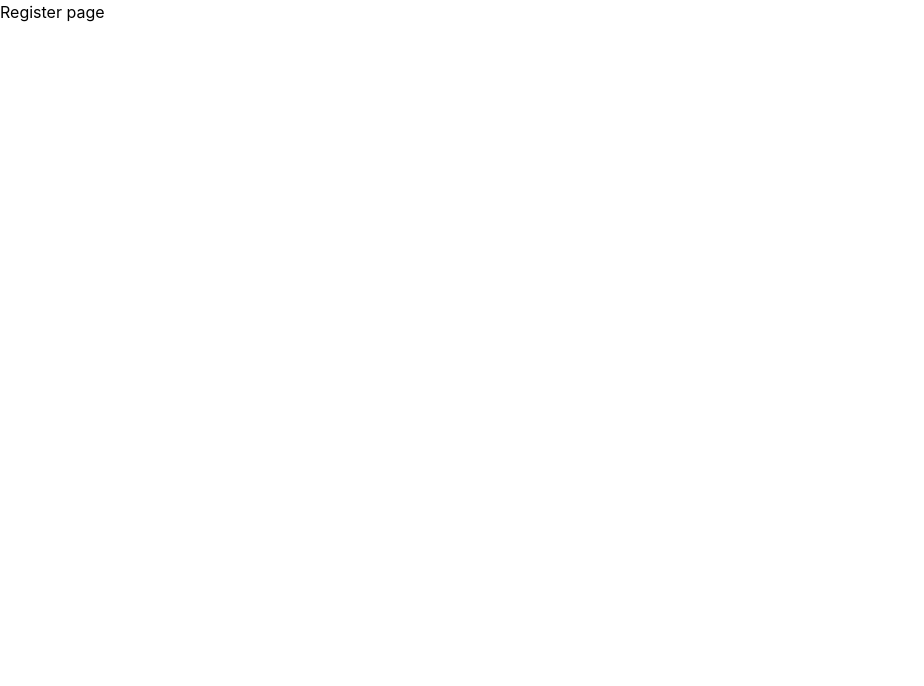
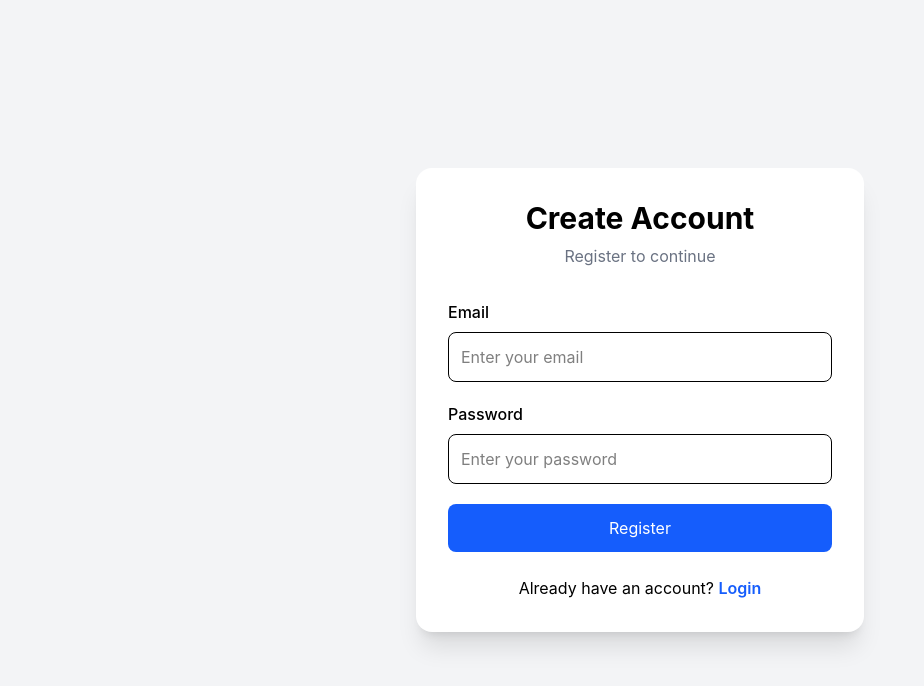
Before and after one commit to kotharirohit05-commits/mern-learning, a React (Vite) app: page /register in a window 1280 px wide. Shown: the top 686 px of the page, without its empty margins (0-924 px from the left). Built offline with nearby package versions, Linux system fonts and the light colour scheme.

Commit message:
Update API URL for production

```diff
--- a/package.json
+++ b/package.json
@@ -15,6 +15,7 @@
     "react": "^19.2.7",
     "react-dom": "^19.2.7",
     "react-router-dom": "^7.18.1",
+    "react-toastify": "^11.1.0",
     "tailwindcss": "^4.3.2"
   },
   "devDependencies": {
--- a/src/main.jsx
+++ b/src/main.jsx
@@ -1,6 +1,8 @@
 import { StrictMode } from 'react'
 import { createRoot } from 'react-dom/client'
 import { BrowserRouter } from "react-router-dom";
+import { ToastContainer } from "react-toastify";
+import 'react-toastify/dist/ReactToastify.css';
 import './index.css'
 import App from './App.jsx'
 
@@ -8,6 +10,12 @@ createRoot(document.getElementById('root')).render(
   <StrictMode>
     <BrowserRouter>
       <App />
+    <ToastContainer
+      position="top-right"
+      autoClose={2000}
+      theme="colored"
+    />
+
     </BrowserRouter>
   </StrictMode>,
 )
--- a/src/pages/Home.jsx
+++ b/src/pages/Home.jsx
@@ -1,22 +1,30 @@
 import { useEffect, useState } from "react";
 import { useNavigate } from "react-router-dom";
 import api from "../services/api";
+import { toast } from "react-toastify";
 import TodoItem from "../components/TodoItem";
 
 function Home() {
   const navigate = useNavigate();
 
   const [todos, setTodos] = useState([]);
+  const [loading, setLoading] = useState(true);
   const [title, setTitle] = useState("");
 
   // Fetch all todos
   const fetchTodos = async () => {
     try {
+      setLoading(true);
       const response = await api.get("/todos");
-      console.log(response.data);
+
       setTodos(response.data);
     } catch (error) {
-      console.log(error.response?.data || error.message);
+      toast.error(error.response?.data?.message || error.message);
+    }
+    finally {
+
+        setLoading(false);
+
     }
   };
 
@@ -29,7 +37,7 @@ const handleToggle = async (todo) => {
 
     fetchTodos();
   } catch (error) {
-    console.log(error.response?.data || error.message);
+    toast.error(error.response?.data?.message || error.message);
   }
   };
 const handleEdit = async (id, editedTitle, completed) => {
@@ -38,10 +46,11 @@ const handleEdit = async (id, editedTitle, completed) => {
       title: editedTitle,
       completed: completed,
     });
+    toast.success("Todo updated successfully!");
 
     fetchTodos();
   } catch (error) {
-    console.log(error.response?.data || error.message);
+    toast.error(error.response?.data?.message || error.message);
   }
 };
 
@@ -54,41 +63,82 @@ const handleEdit = async (id, editedTitle, completed) => {
         title,
       });
 
+      toast.success("Todo added successfully!");
+
       setTitle("");
 
       fetchTodos();
     } catch (error) {
-      console.log(error.response?.data || error.message);
+      toast.error(error.response?.data?.message || error.message);
     }
   };
 
   // Delete Todo
 const handleDelete = async (id) => {
-  console.log("Delete clicked:", id);
+
 
   try {
     await api.delete(`/todos/${id}`);
 
-    console.log("Delete successful");
+
+    toast.success("Todo deleted successfully!");
 
     fetchTodos();
   } catch (error) {
-    console.log(error.response?.data || error.message);
+    toast.error(error.response?.data?.message || error.message);
   }
 };
+const handleLogout = () => {
+  localStorage.removeItem("token");
+  navigate("/login");
+};
+useEffect(() => {
+  const token = localStorage.getItem("token");
 
+  if (!token) {
+    navigate("/login");
+    return;
+  }
+
+  fetchTodos();
+}, []);
+
+if (loading) {
+  return (
+    <div className="min-h-screen flex flex-col items-center justify-center bg-gray-100">
+      <div className="w-12 h-12 border-4 border-blue-500 border-t-transparent rounded-full animate-spin"></div>
+
+      <p className="mt-4 text-gray-600 font-medium">
+        Loading your todos...
+      </p>
+    </div>
+  );
+}
   return (
     <div className="min-h-screen bg-gray-100 flex items-center justify-center">
 
-      <div className="w-full max-w-2xl bg-white rounded-xl shadow-lg p-8">
+      <div className="w-full max-w-2xl bg-white rounded-2xl shadow-xl p-8">
 
-        <h1 className="text-4xl font-bold text-center mb-2">
+        <div className="flex justify-between items-center mb-6">
+  <div>
+    <h1 className="text-5xl font-bold">
       📝 Todo App
     </h1>
 
-        <p className="text-center text-gray-500 mb-8">
+    <p className="text-gray-500 mt-2">
       Stay organized and productive
     </p>
+  </div>
+
+  <button
+    onClick={handleLogout}
+    className="bg-red-500 hover:bg-red-600 text-white px-5 py-2 rounded-lg"
+  >
+    Logout
+  </button>
+</div>
+
+
 
         {/* Input Section */}
 
@@ -99,12 +149,24 @@ const handleDelete = async (id) => {
             placeholder="Enter a new task..."
             value={title}
             onChange={(e) => setTitle(e.target.value)}
+            onKeyDown={(e) => {
+            if (e.key === "Enter") {
+              handleAddTodo();
+              }
+              }}
             className="flex-1 border rounded-lg p-3 outline-none focus:ring-2 focus:ring-blue-500"
           />
 
           <button
             onClick={handleAddTodo}
-            className="bg-blue-600 hover:bg-blue-700 text-white px-6 rounded-lg transition"
+            disabled={title.trim() === ""}
+            className="bg-blue-600 hover:bg-blue-700 active:scale-95 transition-all text-white px-6 rounded-lg"
+            className={`px-6 rounded-lg text-white transition-all
+  ${
+    title.trim() === ""
+      ? "bg-gray-400 cursor-not-allowed"
+      : "bg-blue-600 hover:bg-blue-700 active:scale-95"
+  }`}
           >
             Add
           </button>
@@ -114,9 +176,21 @@ const handleDelete = async (id) => {
         {/* Todo List */}
 
 {todos.length === 0 ? (
-          <p className="text-center text-gray-500">
-            No Todos Yet 🚀
+  <div className="flex flex-col items-center justify-center py-16">
+
+    <div className="text-7xl">
+      📝
+    </div>
+
+    <h2 className="text-2xl font-bold mt-4">
+      No Todos Yet
+    </h2>
+
+    <p className="text-gray-500 mt-2">
+      Add your first task to get started.
     </p>
+
+  </div>
 ) : (
   todos.map((todo) => (
     <TodoItem
--- a/src/pages/Register.jsx
+++ b/src/pages/Register.jsx
@@ -1,6 +1,105 @@
-function Register(){
-    return<>
-        <h1>Register page</h1>
-    </>
+import { useState } from "react";
+import { Link, useNavigate } from "react-router-dom";
+import { toast } from "react-toastify";
+import api from "../services/api";
+
+function Register() {
+  const navigate = useNavigate();
+
+
+  const [email, setEmail] = useState("");
+  const [password, setPassword] = useState("");
+
+  const handleSubmit = async (e) => {
+    e.preventDefault();
+
+    if ( !email || !password) {
+      toast.error("Please fill all fields");
+      return;
+    }
+
+    try {
+      const response = await api.post("/register", {
+
+        email,
+        password,
+      });
+
+      toast.success(response.data.message || "Registration Successful!");
+
+      navigate("/login");
+    } catch (error) {
+      toast.error(error.response?.data?.message || error.message);
+    }
+  };
+
+  return (
+    <div className="min-h-screen flex items-center justify-center bg-gray-100">
+
+      <div className="bg-white p-8 rounded-2xl shadow-xl w-full max-w-md">
+
+        <h1 className="text-3xl font-bold text-center mb-2">
+          Create Account
+        </h1>
+
+        <p className="text-center text-gray-500 mb-8">
+          Register to continue
+        </p>
+
+        <form onSubmit={handleSubmit} className="space-y-5">
+
+
+
+          <div>
+            <label className="block mb-2 font-medium">
+              Email
+            </label>
+
+            <input
+              type="email"
+              placeholder="Enter your email"
+              value={email}
+              onChange={(e) => setEmail(e.target.value)}
+              className="w-full border rounded-lg p-3 outline-none focus:ring-2 focus:ring-blue-500"
+            />
+          </div>
+
+          <div>
+            <label className="block mb-2 font-medium">
+              Password
+            </label>
+
+            <input
+              type="password"
+              placeholder="Enter your password"
+              value={password}
+              onChange={(e) => setPassword(e.target.value)}
+              className="w-full border rounded-lg p-3 outline-none focus:ring-2 focus:ring-blue-500"
+            />
+          </div>
+
+          <button
+            className="w-full bg-blue-600 hover:bg-blue-700 text-white p-3 rounded-lg transition"
+          >
+            Register
+          </button>
+
+        </form>
+
+        <p className="text-center mt-6">
+          Already have an account?{" "}
+          <Link
+            to="/login"
+            className="text-blue-600 font-semibold"
+          >
+            Login
+          </Link>
+        </p>
+
+      </div>
+
+    </div>
+  );
 }
+
 export default Register;
--- a/src/services/api.js
+++ b/src/services/api.js
@@ -1,7 +1,7 @@
 import axios from "axios";
 
 const api = axios.create({
-  baseURL: "http://localhost:5000/api",
+  baseURL: "https://todo-backend-35xq.onrender.com/api"
 });
 
 api.interceptors.request.use((config) => {
```
Also changed, not shown: 1 other file (tests, documents, lock files or other folders). Lines whose indentation alone changed are shown as unchanged.
